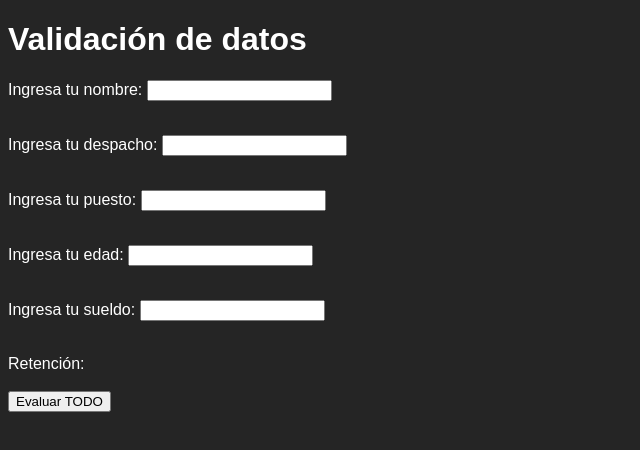
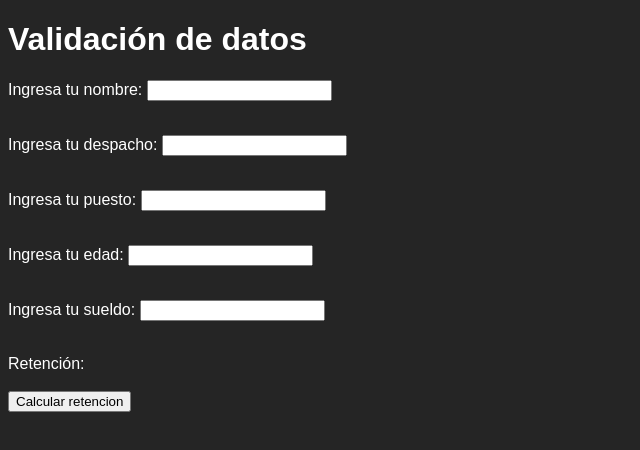
Before and after one commit to aldanaalaan/ValidacionesJS, a website: page public/index.html in a window 1280 px wide. Shown: the full height of the page, 0-640 px from the left. Drawn offline with nearby package versions, Linux system fonts and the light colour scheme; no server answers.

Commit message:
Cambio de boton

```diff
--- a/public/index.html
+++ b/public/index.html
@@ -34,7 +34,7 @@
             Retención:
             <div id="msgretencion"></div>
             <br />
-            <input type="button" id="btnFinal" value="Evaluar TODO" />
+            <input type="button" id="btnFinal" value="Calcular retencion" />
         </div>
 
         <script src="/socket.io/socket.io.js"></script>
```
